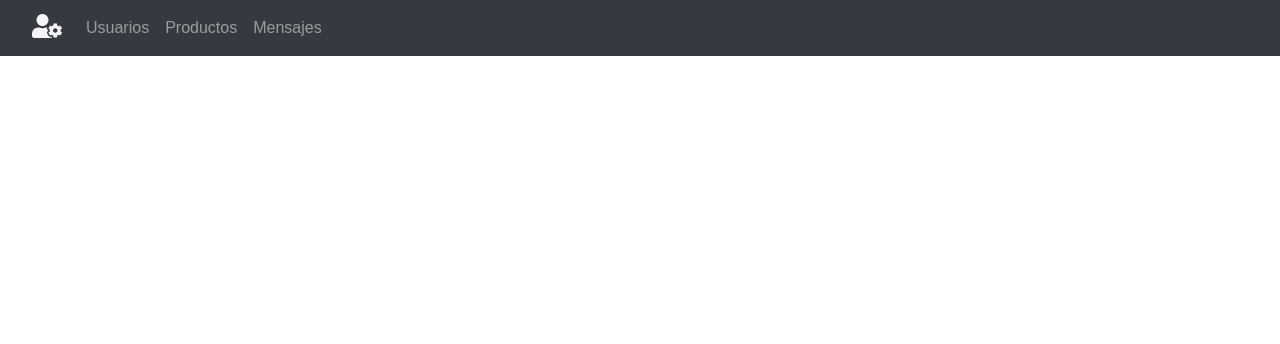
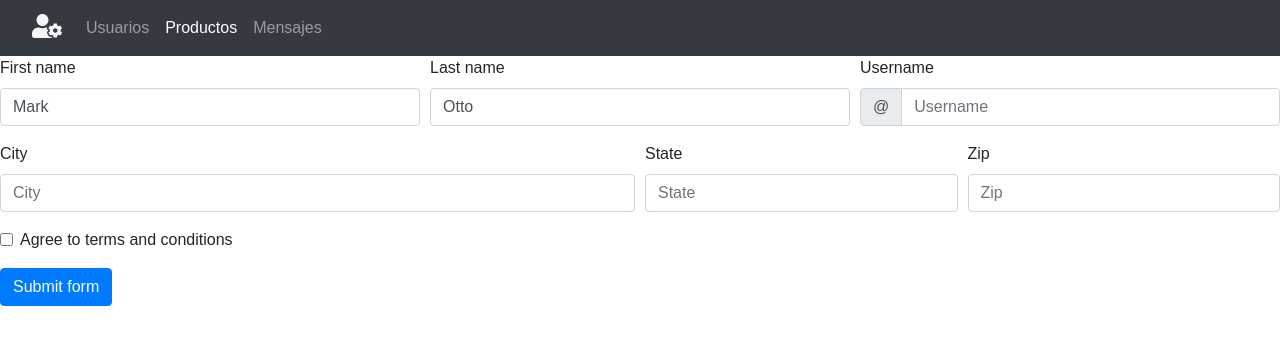
Before and after one commit to karo18delgado/Proyecto-Final-RollingCode, a React (Create React App) app: page /admin/admin-productos in a window 1280 px wide. Shown: the top 344 px of the page. Built offline with nearby package versions, Linux system fonts and the light colour scheme; a web font is replaced by a local one.

Commit message:
cambio de lugar boton eliminar e info en admin usuarios - creacion de componente admin productos y formulario de productos

```diff
--- a/src/App.js
+++ b/src/App.js
@@ -11,6 +11,7 @@ import CardsIphone from './components/CardsIphone';
 import Login from "./pages/Login"
 import NavbarAdmin from './components/Admin/NavbarAdmin';
 import AdminUsuarios from './components/Admin/AdminUsuarios';
+import AdminProductos from './components/Admin/AdminProductos';
 import { useState } from 'react';
 
 function App() {
@@ -42,6 +43,9 @@ function App() {
           <Route path="/admin/admin-usuarios">
             <AdminUsuarios currentUser={user} />
           </Route>
+          <Route path="/admin/admin-productos">
+            <AdminProductos currentUser={user} />
+          </Route>
         </Route>
       </Switch>
       <Footer />
--- /dev/null
+++ b/src/components/Admin/AdminProductos.jsx
@@ -0,0 +1,91 @@
+import React, { useState } from "react";
+import { Button, Col, Form, InputGroup } from "react-bootstrap";
+
+export default function AdminProductos() {
+  const [validated, setValidated] = useState(false);
+
+  const handleSubmit = (event) => {
+    const form = event.currentTarget;
+    if (form.checkValidity() === false) {
+      event.preventDefault();
+      event.stopPropagation();
+    }
+
+    setValidated(true);
+  };
+
+  return (
+    <Form noValidate validated={validated} onSubmit={handleSubmit}>
+      <Form.Row>
+        <Form.Group as={Col} md="4" controlId="validationCustom01">
+          <Form.Label>First name</Form.Label>
+          <Form.Control
+            required
+            type="text"
+            placeholder="First name"
+            defaultValue="Mark"
+          />
+          <Form.Control.Feedback>Looks good!</Form.Control.Feedback>
+        </Form.Group>
+        <Form.Group as={Col} md="4" controlId="validationCustom02">
+          <Form.Label>Last name</Form.Label>
+          <Form.Control
+            required
+            type="text"
+            placeholder="Last name"
+            defaultValue="Otto"
+          />
+          <Form.Control.Feedback>Looks good!</Form.Control.Feedback>
+        </Form.Group>
+        <Form.Group as={Col} md="4" controlId="validationCustomUsername">
+          <Form.Label>Username</Form.Label>
+          <InputGroup hasValidation>
+            <InputGroup.Prepend>
+              <InputGroup.Text id="inputGroupPrepend">@</InputGroup.Text>
+            </InputGroup.Prepend>
+            <Form.Control
+              type="text"
+              placeholder="Username"
+              aria-describedby="inputGroupPrepend"
+              required
+            />
+            <Form.Control.Feedback type="invalid">
+              Please choose a username.
+            </Form.Control.Feedback>
+          </InputGroup>
+        </Form.Group>
+      </Form.Row>
+      <Form.Row>
+        <Form.Group as={Col} md="6" controlId="validationCustom03">
+          <Form.Label>City</Form.Label>
+          <Form.Control type="text" placeholder="City" required />
+          <Form.Control.Feedback type="invalid">
+            Please provide a valid city.
+          </Form.Control.Feedback>
+        </Form.Group>
+        <Form.Group as={Col} md="3" controlId="validationCustom04">
+          <Form.Label>State</Form.Label>
+          <Form.Control type="text" placeholder="State" required />
+          <Form.Control.Feedback type="invalid">
+            Please provide a valid state.
+          </Form.Control.Feedback>
+        </Form.Group>
+        <Form.Group as={Col} md="3" controlId="validationCustom05">
+          <Form.Label>Zip</Form.Label>
+          <Form.Control type="text" placeholder="Zip" required />
+          <Form.Control.Feedback type="invalid">
+            Please provide a valid zip.
+          </Form.Control.Feedback>
+        </Form.Group>
+      </Form.Row>
+      <Form.Group>
+        <Form.Check
+          required
+          label="Agree to terms and conditions"
+          feedback="You must agree before submitting."
+        />
+      </Form.Group>
+      <Button type="submit">Submit form</Button>
+    </Form>
+  );
+}
--- a/src/components/Admin/AdminUsuarios.jsx
+++ b/src/components/Admin/AdminUsuarios.jsx
@@ -57,15 +57,15 @@ export default function AdminUsuarios() {
               >
                 Bloqueo
               </Button>
-              <Button size="sm" className="btn sm btn-danger mx-1">
-                Eliminar
-              </Button>
               <Button
                 size="sm"
                 className="btn sm btn-warning mx-1"
                 onClick={handleShowInfo}
               >
                 Más información
+              </Button>
+              <Button size="sm" className="btn sm btn-danger mx-1">
+                Eliminar
               </Button>
             </td>
           </tr>
--- a/src/components/Admin/NavbarAdmin.jsx
+++ b/src/components/Admin/NavbarAdmin.jsx
@@ -18,7 +18,9 @@ export default function NavbarAdmin() {
           <Nav.Link to="/admin/admin-usuarios" as={NavLink}>
             Usuarios
           </Nav.Link>
-          <Nav.Link href="#link">Productos</Nav.Link>
+          <Nav.Link to="/admin/admin-productos" as={NavLink}>
+            Productos
+          </Nav.Link>
           <Nav.Link href="#link">Mensajes</Nav.Link>
         </Nav>
       </Navbar.Collapse>
```
